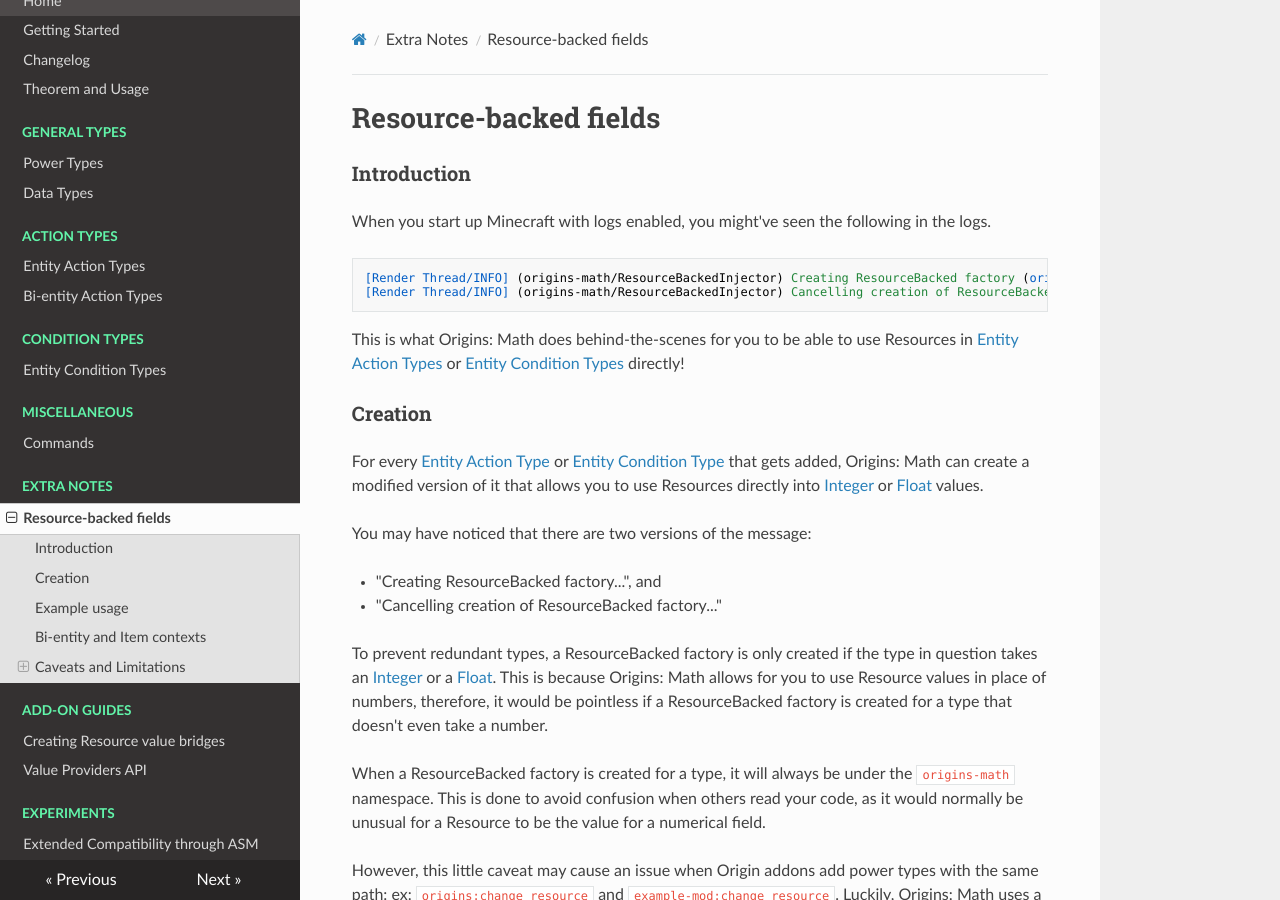
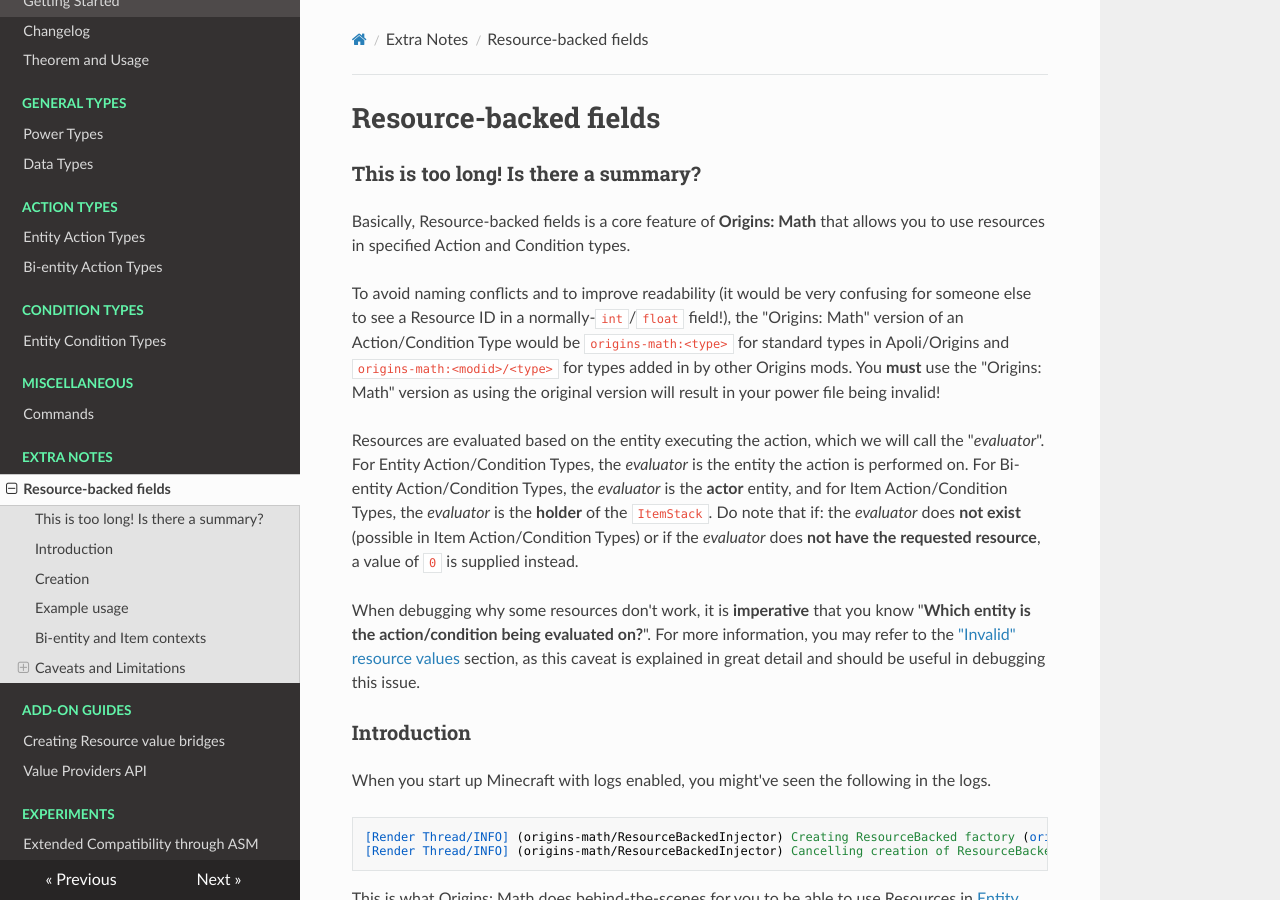
Before and after one commit to xrickastley/origins-math-docs, an MkDocs documentation site: the page built from docs/notes/resource_backed_fields.md, in a window 1280 px wide and 900 px high. Built offline with MkDocs 1.6.1, drawn with Linux system fonts in a browser that asks for light colours; nearby versions of some CDN libraries; some of the changed text lies outside the part shown.

Commit message:
Added a summary + modified some text.

````diff
--- a/docs/notes/resource_backed_fields.md
+++ b/docs/notes/resource_backed_fields.md
@@ -1,4 +1,14 @@
 # Resource-backed fields
+
+### This is too long! Is there a summary?
+
+Basically, Resource-backed fields is a core feature of **Origins: Math** that allows you to use resources in specified Action and Condition types.
+
+To avoid naming conflicts and to improve readability (it would be very confusing for someone else to see a Resource ID in a normally-`int`/`float` field!), the "Origins: Math" version of an Action/Condition Type would be `origins-math:<type>` for standard types in Apoli/Origins and `origins-math:<modid>/<type>` for types added in by other Origins mods. You **must** use the "Origins: Math" version as using the original version will result in your power file being invalid!
+
+Resources are evaluated based on the entity executing the action, which we will call the "*evaluator*". For Entity Action/Condition Types, the *evaluator* is the entity the action is performed on. For Bi-entity Action/Condition Types, the *evaluator* is the **actor** entity, and for Item Action/Condition Types, the *evaluator* is the **holder** of the `ItemStack`. Do note that if: the *evaluator* does **not exist** (possible in Item Action/Condition Types) or if the *evaluator* does **not have the requested resource**, a value of `0` is supplied instead.
+
+When debugging why some resources don't work, it is **imperative** that you know "**Which entity is the action/condition being evaluated on?**". For more information, you may refer to the ["Invalid" resource values](#invalid-resource-values) section, as this caveat is explained in great detail and should be useful in debugging this issue.
 
 ### Introduction
 
@@ -146,7 +156,7 @@ To further clarify the explanation, here is an example:
 
 In the example above, instead of the actor's (the power holder) `resource` subpower being used as the value for the damage, the target's (entities in the area of effect) `resource` subpower is being used as the value for the damage instead, and since they don't have the requested resource power, `0` is being used instead.
 
-Why is the target's `resource` subpower being used? This is because they are the the "entity being evaluated upon". The damage is being dealt to them, meaning that they are the entity being evaluated upon, which is the same entity **Origins: Math** uses for resolving resource values, resulting in an unexpected `0`.
+Why is the target's `resource` subpower being used? This is because they are the the "entity being evaluated upon", which we will call the "*evaluator*". The damage is being dealt to them, meaning that they are the entity being evaluated upon, which is the same entity **Origins: Math** uses for resolving resource values, resulting in an unexpected `0`.
 
 Since **Origins: Math v1.2.0**, we can use Resource-backed fields in Bi-entity and Item contexts! For the example above, we can use the [Damage (Bi-entity Action Type)](https://origins.readthedocs.io/en/latest/types/bientity_action_types/damage/) to deal damage to the target while using Resource values from the actor.
 
@@ -179,4 +189,4 @@ Since **Origins: Math v1.2.0**, we can use Resource-backed fields in Bi-entity a
 }
 ```
 
-Here, it will use the actor's `resource` subpower as the amount of damage dealt to the target, since Resource-backed fields in a **Bi-entity** context are **always** executed on the actor.
+Here, the **actor** serves as the *evaluator*, which results in the actor's `resource` subpower being used as the amount of damage dealt to the target, since Resource-backed fields in a **Bi-entity** context are **always** executed on the actor.
````
